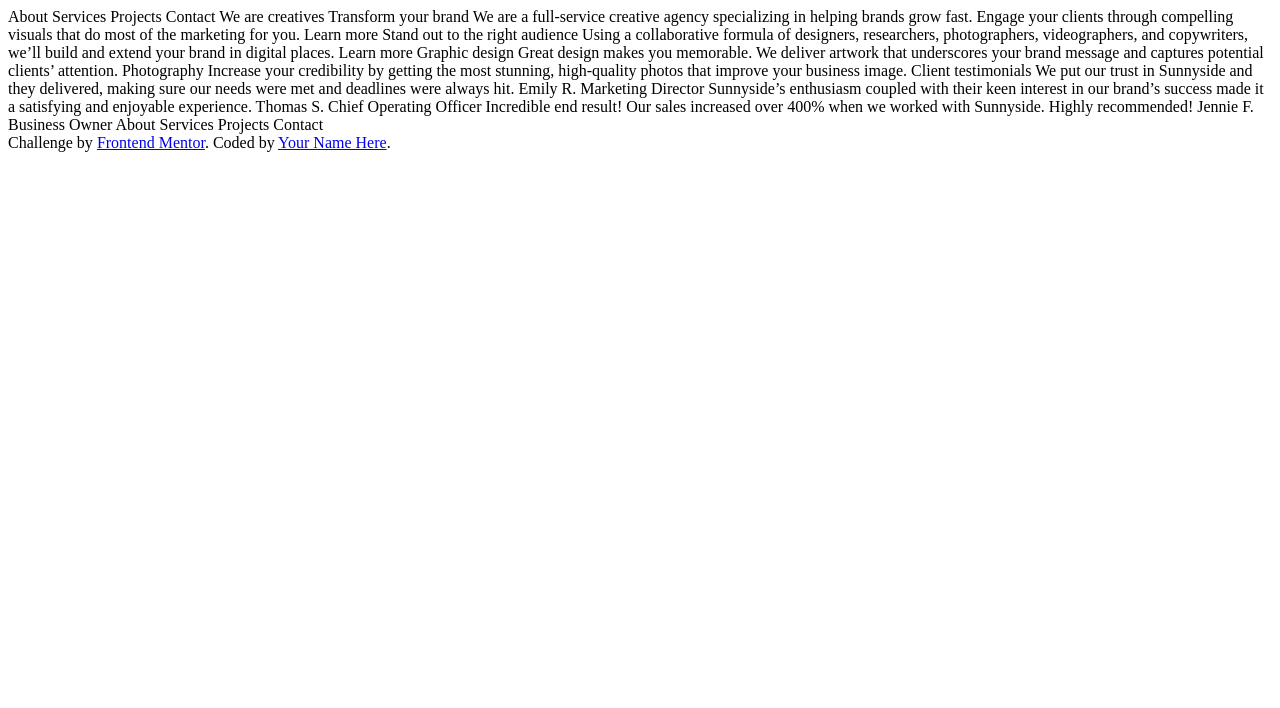
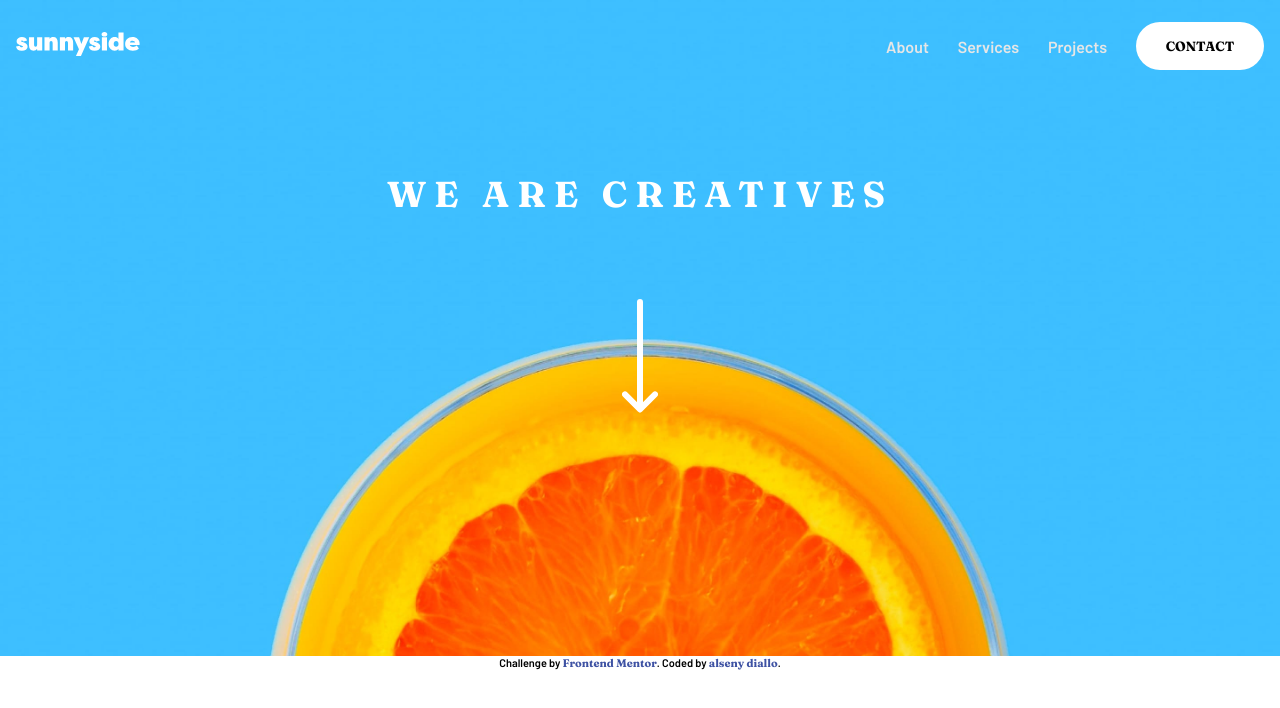
Before and after one commit to alseny-diallo/sunnyside-agency-landing-page-main, a website: page index.html in a window 1280 px wide. Drawn offline with Linux system fonts and the light colour scheme.

Commit message:
component: adding header

```diff
--- a/index.html
+++ b/index.html
@@ -11,34 +11,49 @@
       sizes="32x32"
       href="./images/favicon-32x32.png"
     />
+    <link rel="stylesheet" href="./style/style.css" />
     <title>Frontend Mentor | Sunnyside agency landing page</title>
-
     <!-- Feel free to remove these styles or customise in your own stylesheet 👍 -->
+    <style>
+      .attribution {
+        font-size: 11px;
+        text-align: center;
+      }
+      .attribution a {
+        color: hsl(228, 45%, 44%);
+      }
+    </style>
   </head>
   <body>
-    About Services Projects Contact We are creatives Transform your brand We are
-    a full-service creative agency specializing in helping brands grow fast.
-    Engage your clients through compelling visuals that do most of the marketing
-    for you. Learn more Stand out to the right audience Using a collaborative
-    formula of designers, researchers, photographers, videographers, and
-    copywriters, we’ll build and extend your brand in digital places. Learn more
-    Graphic design Great design makes you memorable. We deliver artwork that
-    underscores your brand message and captures potential clients’ attention.
-    Photography Increase your credibility by getting the most stunning,
-    high-quality photos that improve your business image. Client testimonials We
-    put our trust in Sunnyside and they delivered, making sure our needs were
-    met and deadlines were always hit. Emily R. Marketing Director Sunnyside’s
-    enthusiasm coupled with their keen interest in our brand’s success made it a
-    satisfying and enjoyable experience. Thomas S. Chief Operating Officer
-    Incredible end result! Our sales increased over 400% when we worked with
-    Sunnyside. Highly recommended! Jennie F. Business Owner About Services
-    Projects Contact
+    <header>
+      <img class="logo" src="./images/logo.svg" alt="sunnyside's logo" />
+      <button class="mobile-nav-toggle">
+        <img src="./images/icon-hamburger.svg" alt="icon hamburger" />
+      </button>
+      <nav class="navbar">
+        <ul class="navbar__menu">
+          <li class="navbar__menu--item-gray"><a href="#">About</a></li>
+          <li class="navbar__menu--item-gray"><a href="#">Services</a></li>
+          <li class="navbar__menu--item-gray"><a href="#">Projects</a></li>
+          <li class="navbar__menu__item navbar__menu__item--white">
+            <button>Contact</button>
+          </li>
+        </ul>
+      </nav>
+      <h1 class="title">we are creatives</h1>
+      <img
+        class="arrow-down"
+        src="./images/icon-arrow-down.svg"
+        alt="icon arrow down"
+      />
+    </header>
 
     <div class="attribution">
       Challenge by
       <a href="https://www.frontendmentor.io?ref=challenge" target="_blank"
         >Frontend Mentor</a
-      >. Coded by <a href="#">Your Name Here</a>.
+      >. Coded by <a href="https://github.com/alseny-diallo">alseny diallo</a>.
     </div>
+    <script src="./js/index.js"></script>
   </body>
 </html>
--- /dev/null
+++ b/style/style.scss
@@ -0,0 +1,172 @@
+@import url('https://fonts.googleapis.com/css2?family=Barlow:wght@600&display=swap');
+@import url('https://fonts.googleapis.com/css2?family=Fraunces:opsz,wght@9..144,700;9..144,900&display=swap');
+
+$color-yellow: hsl(51, 100%, 49%);
+$color-white: hsl(0, 0%, 100%);
+$color-gray: hsl(232, 10%, 55%);
+
+/*
+    ************************GLOBAL STYLES**************************
+*/
+body {
+  min-height: 100vh;
+  font-family: 'Barlow', sans-serif;
+  font-size: 18px;
+  margin: 0;
+}
+
+h1,
+h2,
+button,
+a {
+  font-family: 'Fraunces', sans-serif;
+}
+
+li a {
+  font-family: 'Barlow', sans-serif;
+}
+
+ul li {
+  list-style: none;
+}
+
+a {
+  text-decoration: none;
+  color: unset;
+}
+
+/*
+    *******************NAVBAR STYLE**********************
+*/
+header {
+  background-color: #3dbeff;
+  background-image: url('../images/mobile/image-header.jpg');
+  background-repeat: no-repeat;
+  background-position: center;
+  height: 62vh;
+  // min-height: 100vh;
+  background-size: cover;
+  position: relative;
+  .title {
+    text-align: center;
+    color: $color-white;
+    letter-spacing: 0.5rem;
+    font-weight: bold;
+    text-transform: uppercase;
+    margin: 4rem auto;
+  }
+  .arrow-down {
+    display: block;
+    margin: 5.2rem auto;
+  }
+}
+header,
+.navbar {
+  padding-top: 1rem;
+}
+.logo {
+  margin: 1rem;
+}
+.mobile-nav-toggle {
+  background-color: transparent;
+  border: none;
+  position: absolute;
+  right: 1rem;
+  top: 2rem;
+}
+.navbar {
+  display: none;
+}
+.mobile-navbar {
+  display: block;
+  background-color: $color-white;
+  position: absolute;
+  right: 1.2rem;
+  left: 1rem;
+  top: 7rem;
+  bottom: 9rem;
+  &::before {
+    content: '';
+    position: absolute;
+    top: -1.7rem;
+    right: 0;
+    border: 14px solid $color-white;
+    border-top-color: transparent;
+    border-left-color: transparent;
+  }
+  transition: left 0.3s, opacity 0.5s;
+}
+
+.navbar {
+  &__menu {
+    display: flex;
+    flex-direction: column;
+    align-items: center;
+    justify-content: center;
+    gap: 1.8rem;
+    padding: 0;
+    margin: 4rem auto;
+    &--item-gray {
+      font-weight: bold;
+      font-size: medium;
+      color: $color-gray;
+    }
+  }
+  button {
+    text-transform: uppercase;
+    background-color: $color-yellow;
+    font-weight: bold;
+    width: 8rem;
+    height: 3rem;
+    border: unset;
+    border-radius: 25px;
+    cursor: pointer;
+    &:hover {
+      background-color: hsl(51, 89%, 72%);
+    }
+  }
+}
+
+@media (min-width: 600px) {
+  header {
+    background-image: url('../images/desktop/image-header.jpg');
+    height: 40rem;
+    .title {
+      margin: 6rem auto;
+    }
+    .arrow-down {
+      margin: -0.8rem auto;
+    }
+  }
+  .mobile-nav-toggle {
+    display: none;
+  }
+  .navbar {
+    display: block;
+    position: absolute;
+    top: 0;
+    right: 1rem;
+    bottom: 0;
+    &__menu {
+      display: flex;
+      flex-direction: row;
+      align-items: center;
+      color: $color-white;
+      margin: 0.4rem auto;
+      &--item-gray {
+        color: hsl(0, 0%, 90%);
+      }
+      li:hover {
+        color: $color-white;
+        font-size: large;
+      }
+      button {
+        background-color: $color-white;
+        &:hover {
+          background-color: #77cdf5;
+          color: $color-white;
+        }
+      }
+    }
+  }
+}
```
Also changed, not shown: style/style.css (added), 1 other file.
